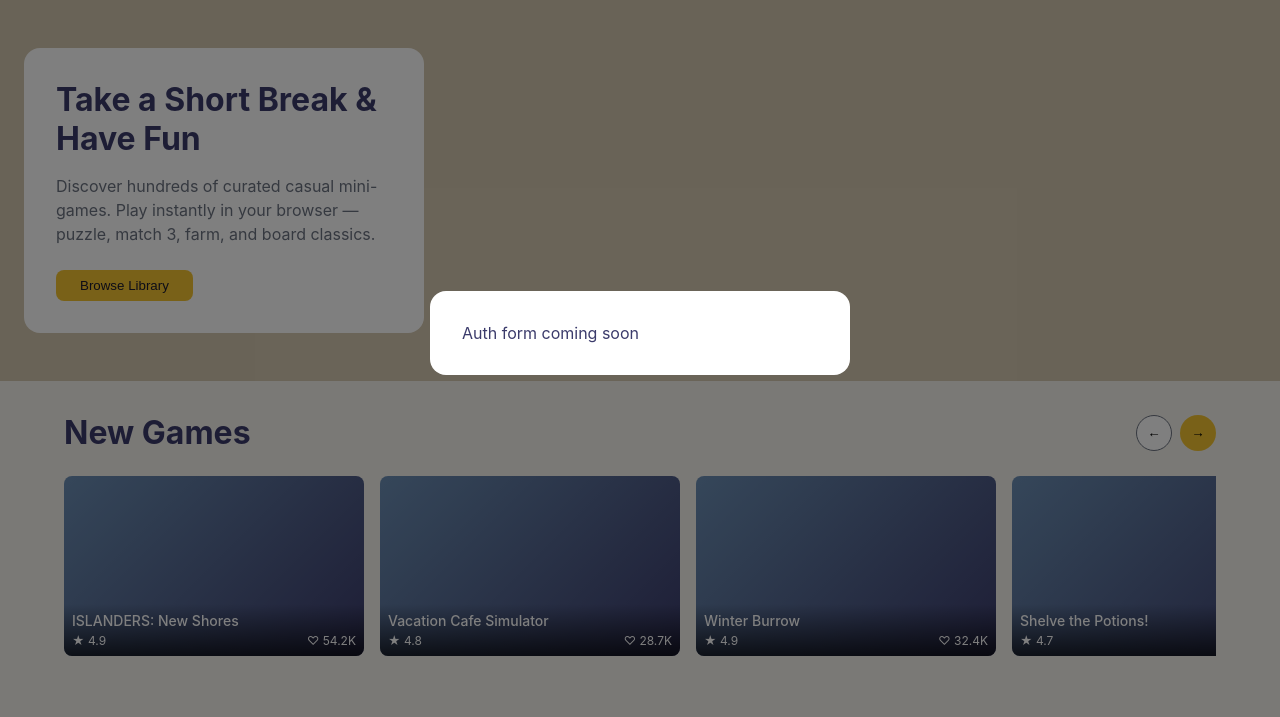
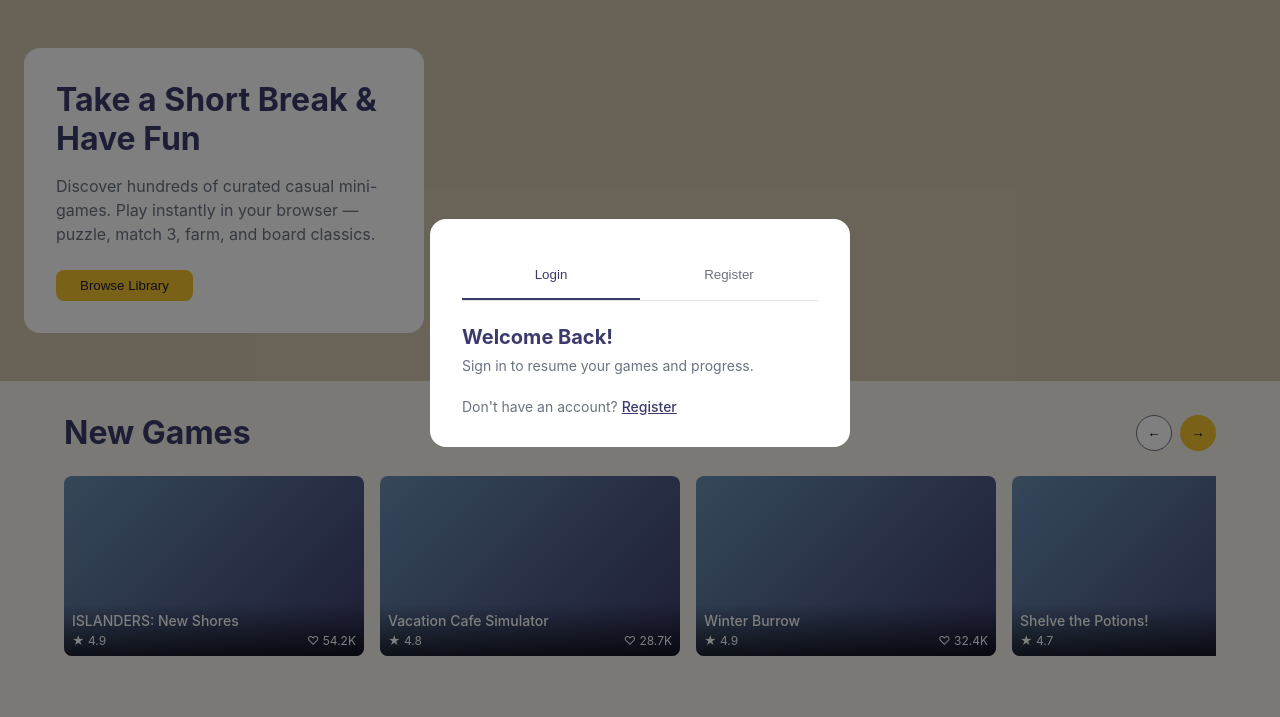
Before and after one commit to Azamatbek-Nabiyev/minigames, a website built with Vite: page index.html in a window 1280 px wide. Both pictures are taken after a click on the button "Log In". Shown: the part 67-784 px from the top of the page. Built offline with nearby package versions, Linux system fonts and the light colour scheme.

Commit message:
feat: implement login/register switcher with animated panel transitions

```diff
--- a/src/shared/ui/auth-dialog/auth-dialog.scss
+++ b/src/shared/ui/auth-dialog/auth-dialog.scss
@@ -33,3 +33,72 @@
     transform: scale(1);
   }
 }
+
+.auth-dialog__tabs {
+  display: flex;
+  border-bottom: 1px solid #e5e5e5;
+  margin-bottom: $spacing-4;
+}
+
+.auth-dialog__tab {
+  flex: 1;
+  padding: $spacing-3;
+  background: none;
+  border: none;
+  border-bottom: 2px solid transparent;
+  font-weight: $font-weight-medium;
+  color: $color-text-muted;
+  cursor: pointer;
+  transition:
+    color 0.2s ease,
+    border-color 0.2s ease;
+
+  &--active {
+    color: $color-primary;
+    border-bottom-color: $color-primary;
+  }
+}
+
+.auth-dialog__panels {
+  position: relative;
+  display: grid;
+}
+
+.auth-dialog__panel {
+  grid-area: 1 / 1;
+  opacity: 0;
+  pointer-events: none;
+  transform: translateX(8px);
+  transition:
+    opacity 0.25s ease,
+    transform 0.25s ease;
+
+  &--active {
+    opacity: 1;
+    pointer-events: auto;
+    transform: translateX(0);
+  }
+}
+
+.auth-dialog__title {
+  font-size: $font-size-lg;
+  font-weight: $font-weight-bold;
+  color: $color-primary;
+  margin-bottom: $spacing-2;
+}
+
+.auth-dialog__subtitle {
+  color: $color-text-muted;
+  font-size: $font-size-sm;
+  margin-bottom: $spacing-4;
+}
+
+.auth-dialog__switch-text {
+  font-size: $font-size-sm;
+  color: $color-text-muted;
+}
+
+.auth-dialog__switch-link {
+  color: $color-primary;
+  font-weight: $font-weight-medium;
+}
--- a/src/shared/ui/auth-dialog/auth-dialog.ts
+++ b/src/shared/ui/auth-dialog/auth-dialog.ts
@@ -7,7 +7,30 @@ export function createAuthDialog(): HTMLElement {
 
   backdrop.innerHTML = `
     <div class="auth-dialog" role="dialog" aria-modal="true" aria-label="Authentication">
-      <p>Auth form coming soon</p>
+      <div class="auth-dialog__tabs" role="tablist">
+        <button type="button" class="auth-dialog__tab" data-mode="login" role="tab">Login</button>
+        <button type="button" class="auth-dialog__tab" data-mode="register" role="tab">Register</button>
+      </div>
+
+      <div class="auth-dialog__panels">
+        <div class="auth-dialog__panel" data-panel="login">
+          <h2 class="auth-dialog__title">Welcome Back!</h2>
+          <p class="auth-dialog__subtitle">Sign in to resume your games and progress.</p>
+          <p class="auth-dialog__switch-text">
+            Don't have an account?
+            <a href="#" class="auth-dialog__switch-link" data-mode="register">Register</a>
+          </p>
+        </div>
+
+        <div class="auth-dialog__panel" data-panel="register">
+          <h2 class="auth-dialog__title">Create Account</h2>
+          <p class="auth-dialog__subtitle">Join MiniGames to track your score &amp; streak.</p>
+          <p class="auth-dialog__switch-text">
+            Already have an account?
+            <a href="#" class="auth-dialog__switch-link" data-mode="login">Login</a>
+          </p>
+        </div>
+      </div>
     </div>
   `;
 
@@ -17,9 +40,36 @@ export function createAuthDialog(): HTMLElement {
     }
   });
 
+  const switchTriggers = backdrop.querySelectorAll<HTMLElement>('[data-mode]');
+
+  for (const trigger of switchTriggers) {
+    trigger.addEventListener('click', (event) => {
+      event.preventDefault();
+      const mode = trigger.dataset.mode;
+
+      if (mode === 'login' || mode === 'register') {
+        store.setState({ authDialogMode: mode });
+      }
+    });
+  }
+
+  const tabs = backdrop.querySelectorAll<HTMLButtonElement>('.auth-dialog__tab');
+  const panels = backdrop.querySelectorAll<HTMLDivElement>('.auth-dialog__panel');
+
   store.subscribe(() => {
-    const { isAuthDialogOpen } = store.getState();
+    const { isAuthDialogOpen, authDialogMode } = store.getState();
+
     backdrop.classList.toggle('auth-backdrop--open', isAuthDialogOpen);
+
+    for (const tab of tabs) {
+      const isActive = tab.dataset.mode === authDialogMode;
+      tab.classList.toggle('auth-dialog__tab--active', isActive);
+      tab.setAttribute('aria-selected', String(isActive));
+    }
+
+    for (const panel of panels) {
+      panel.classList.toggle('auth-dialog__panel--active', panel.dataset.panel === authDialogMode);
+    }
   });
 
   document.addEventListener('keydown', (event) => {
```
